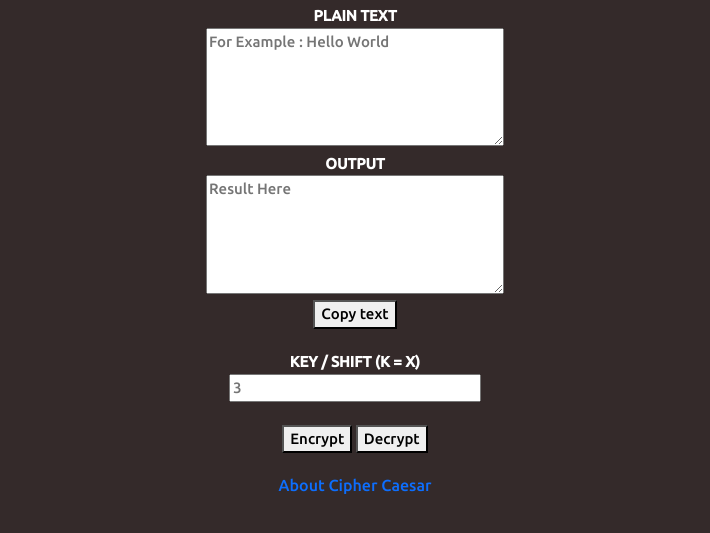
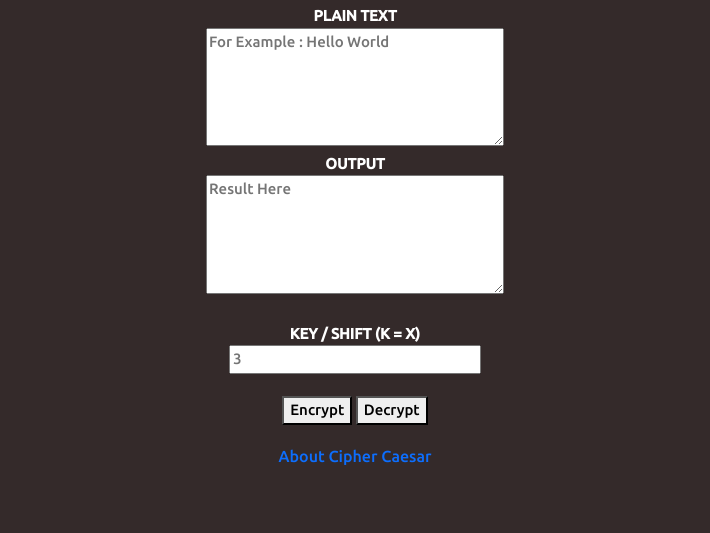
Before and after one commit to yohanesrioirsan/caesar-ciphertools, a plain HTML site: page index.html in a window 1280 px wide. Shown: the part 65-598 px from the top of the page, without its empty margins (285-995 px from the left). Drawn offline with nearby package versions, Linux system fonts and the light colour scheme.

Commit message:
Update index.html

```diff
--- a/index.html
+++ b/index.html
@@ -19,8 +19,7 @@
                 <textarea id="input" cols="30" rows="5" placeholder="For Example : Hello World"></textarea>
                 <br>
                 <label for="output">OUTPUT</label><br>
-                <textarea id="output" cols="30" rows="5" placeholder="Result Here" style="pointer-events:none;"></textarea><br>
-                <button onclick="copy_text()">Copy text</button>
+                <textarea id="output" cols="30" rows="5" placeholder="Result Here" style="pointer-events:none;"></textarea>
             </div>
         <div class="input">
             <br>
```
